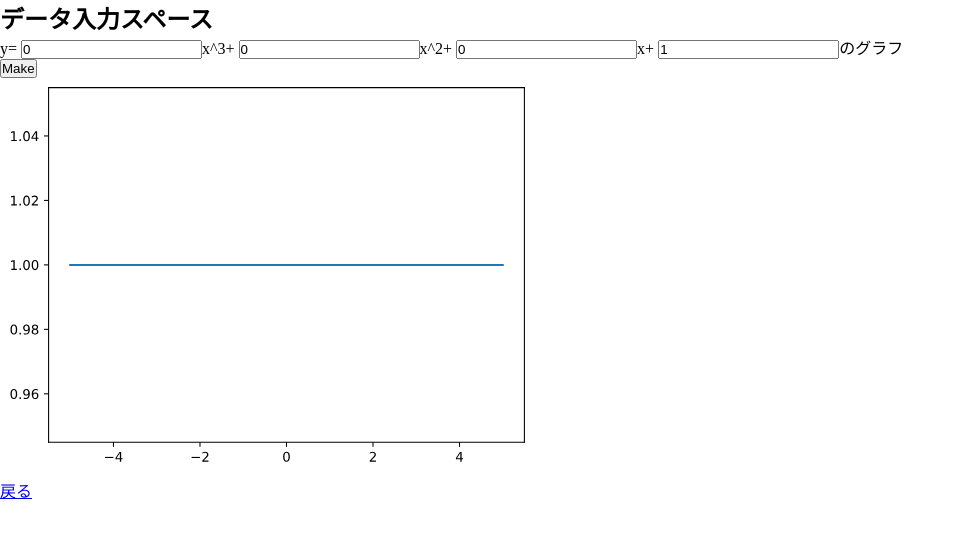
After one commit to inaridarkfox4231/use_django, a Django app: page /use_plt/make_plot/ in a window 1280 px wide. The commit adds this page. Shown: the top 538 px of the page, without its empty margins (0-964 px from the left). Run offline with Django 3.2, Linux system fonts and the light colour scheme.

Commit message:
手入力で変数用意してグラフ描く、static周りの環境整備

```diff
--- /dev/null
+++ b/mysite/use_plt/static/use_plt/style.css
@@ -0,0 +1,4 @@
+*{
+  margin: 0;
+  padding: 0;
+}
--- a/mysite/use_plt/templates/use_plt/base.html
+++ b/mysite/use_plt/templates/use_plt/base.html
@@ -3,9 +3,8 @@
   <head>
     <meta charset="utf-8">
     <title>{% block title %}{% endblock %}</title>
-    <style>
-      *{ margin: 0; padding: 0; }
-    </style>
+    {% load static %}
+    <link rel = "stylesheet" type = "text/css" href = "{% static 'use_plt/style.css' %}">
   </head>
   <body>
     <!-- ヘッダー -->
--- a/mysite/use_plt/templates/use_plt/index.html
+++ b/mysite/use_plt/templates/use_plt/index.html
@@ -9,9 +9,10 @@
 {% block content %}
 {% load static %}
 <b>Niko and rue</b><br>
-<img src = "{% static "Niko_rue.png" %}" alt = "Niko and rue"><br>
+<img src = "{% static 'use_plt/images/Niko_rue.png' %}" alt = "Niko and rue"><br>
 {% endblock %}
 
 {% block footer %}
-<a href = "{% url 'use_plt:show_plot' 1 %}">グラフの描画はこちらで</a>
+<a href = "{% url 'use_plt:show_plot' 1 %}">グラフの描画はこちらで</a><br>
+<a href = "{% url 'use_plt:make_plot' %}">手入力でグラフを作りたい方はこちら</a>
 {% endblock %}
--- a/mysite/use_plt/templates/use_plt/plot.html
+++ b/mysite/use_plt/templates/use_plt/plot.html
@@ -17,7 +17,7 @@
 
 {% block content %}
 <p>グラフ{{ pk }}</p><br>
-<img id = "graph" src = "{% url 'use_plt:plot' pk %}" alt = "No Image"><br>
+<img id = "graph" src = "{% url 'use_plt:plot' pk %}" alt = "No Image">
 {% endblock %}
 
 {% block footer %}
--- /dev/null
+++ b/mysite/use_plt/templates/use_plt/plot_2.html
@@ -0,0 +1,26 @@
+{% extends './base.html' %}
+
+{% block title %}
+グラフの作成
+{% endblock %}
+
+{% block header %}
+<h2>データ入力スペース</h2>
+<form action = "{% url 'use_plt:make_plot' %}" method = 'post'>
+  {% csrf_token %}
+  <p>y=
+  <input type = "text" name = "ind_3" value = "{{ ind_3 }}">x^3+
+  <input type = "text" name = "ind_2" value = "{{ ind_2 }}">x^2+
+  <input type = "text" name = "ind_1" value = "{{ ind_1 }}">x+
+  <input type = "text" name = "ind_0" value = "{{ ind_0 }}">のグラフ</p>
+  <input type = "submit" value = "Make">
+</form>
+{% endblock %}
+
+{% block content %}
+<img src = "/use_plt/plot_2/{{ ind_3 }}/{{ ind_2 }}/{{ ind_1 }}/{{ ind_0 }}/" alt = "No Image">
+{% endblock %}
+
+{% block footer %}
+<a href = "{% url 'use_plt:index' %}">戻る</a>
+{% endblock %}
--- a/mysite/use_plt/urls.py
+++ b/mysite/use_plt/urls.py
@@ -5,6 +5,8 @@ from . import views
 app_name = 'use_plt'
 urlpatterns = [
     path('', views.index, name = 'index'),
-    path('show_plot/<int:pk>', views.show_plot, name = 'show_plot'),
+    path('show_plot/<int:pk>/', views.show_plot, name = 'show_plot'),
     path('plot/<int:pk>/', views.get_svg, name = 'plot'),
+    path('make_plot/', views.make_plot, name = 'make_plot' ),
+    path('plot_2/<ind_3>/<ind_2>/<ind_1>/<ind_0>/', views.get_svg_custom, name = 'plot_2'),
 ]
--- a/mysite/use_plt/views.py
+++ b/mysite/use_plt/views.py
@@ -11,6 +11,16 @@ def index(request):
 def show_plot(request, pk):
     context = {'pk': pk}
     return render(request, 'use_plt/plot.html', context)
+
+def make_plot(request):
+    try:
+        context = {'ind_3': request.POST['ind_3'],
+                   'ind_2': request.POST['ind_2'],
+                   'ind_1': request.POST['ind_1'],
+                   'ind_0': request.POST['ind_0']}
+    except:
+        context = {'ind_3': 0, 'ind_2': 0, 'ind_1': 0, 'ind_0': 1 }
+    return render(request, 'use_plt/plot_2.html', context)
 
 def set_plt(pk):
     if pk is 1:
@@ -34,6 +44,12 @@ def set_plt(pk):
         plt.plot(x, y)
         plt.title("simple")
 
+def make_plt(a = 0, b = 0, c = 0, d = 1):
+    fig = plt.figure()
+    x = np.linspace(-5, 5, 100)
+    y = a * x * x * x + b * x * x + c * x + d
+    plt.plot(x, y)
+
 def plt_to_svg():
     buf = io.BytesIO()
     plt.savefig(buf, format = 'svg', bbox_inches = 'tight')
@@ -47,3 +63,10 @@ def get_svg(request, pk):
     plt.cla()            # clean up plt so it can be re-used
     response = HttpResponse(svg, content_type = 'image/svg+xml')
     return response
+
+def get_svg_custom(request, ind_3, ind_2, ind_1, ind_0):
+    make_plt(int(ind_3), int(ind_2), int(ind_1), int(ind_0))
+    svg = plt_to_svg()
+    plt.cla()
+    response = HttpResponse(svg, content_type = 'image/svg+xml')
+    return response
```
Also changed, not shown: mysite/use_plt/static/use_plt/images/Niko_rue.png (renamed from mysite/use_plt/static/Niko_rue.png).
